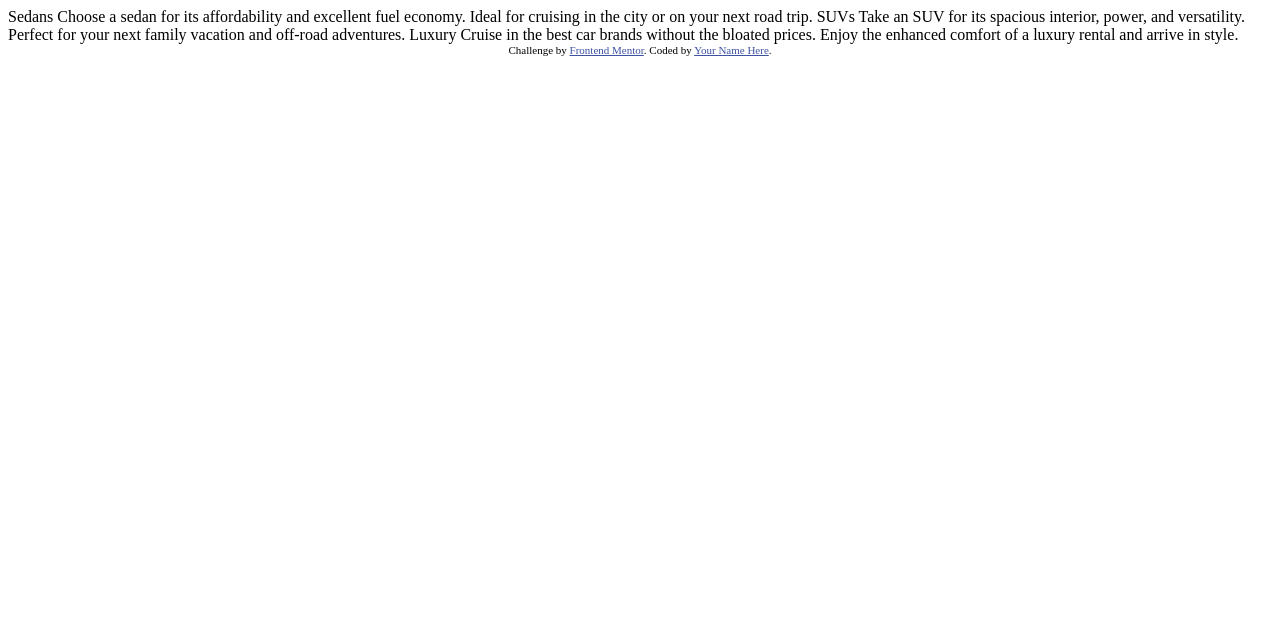
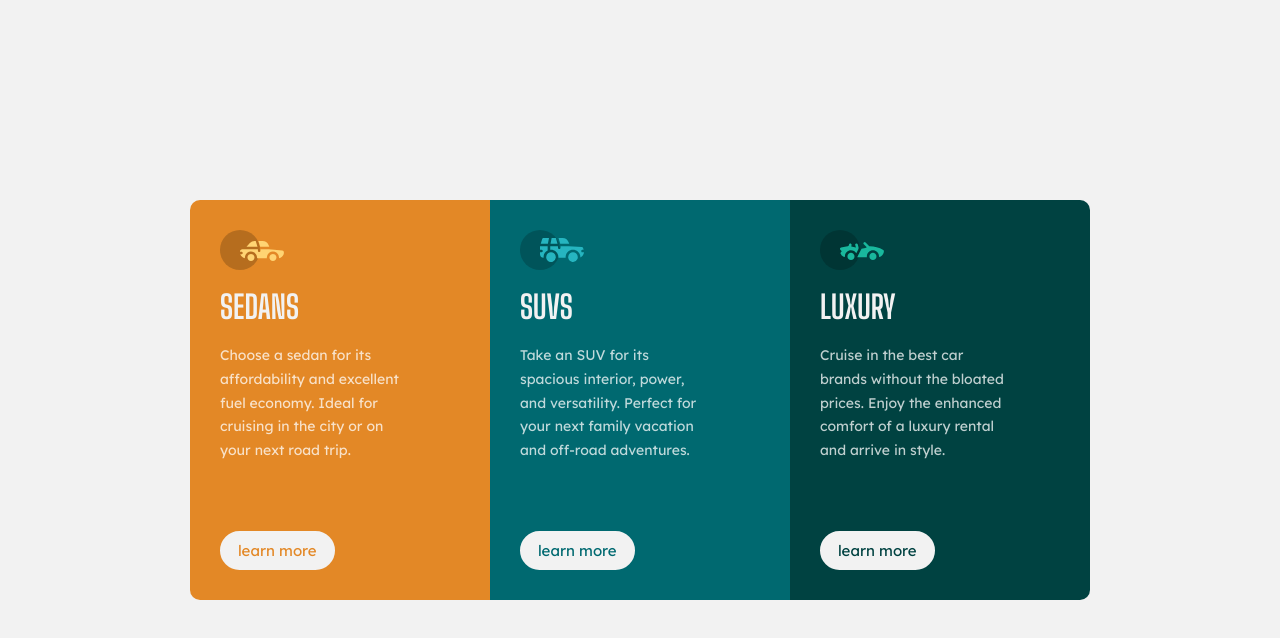
Before and after one commit to abdsydev/column-preview-card, a plain HTML site: page index.html in a window 1280 px wide. Drawn offline with Linux system fonts and the light colour scheme.

Commit message:
Project's CSS

```diff
--- a/assets/css/style.css
+++ b/assets/css/style.css
@@ -9,7 +9,6 @@
   src: url("../fonts/BigShouldersDisplay-VariableFont_wght.ttf");
   font-display: swap;
 }
-
 :root {
   --Bright-orange: hsl(31, 77%, 52%);
   --Dark-cyan: hsl(184, 100%, 22%);
@@ -17,16 +16,87 @@
   /* (paragraphs) */
   --Transparent-white: hsla(0, 0%, 100%, 0.75);
   /* (background, headings, buttons) */
---Very-light-gray : hsl(0, 0%, 95%);
+  --Very-light-gray: hsl(0, 0%, 95%);
+  /* transition */
+  --function: 0.3s ease;
 }
-
 * {
   padding: 0;
   margin: 0;
   box-sizing: border-box;
 }
-
 body {
   font-size: 15px;
   font-family: "LexendDeca";
+  background-color: var(--Very-light-gray);
 }
+.container {
+  width: 100%;
+  height: 100dvh;
+  display: flex;
+  justify-content: center;
+  align-items: center;
+}
+/* preview-card */
+.preview-card {
+  display: grid;
+  grid-template-columns: repeat(3, minmax(250px, 300px));
+  grid-template-rows: 400px;
+  justify-content: center;
+  /* card */
+  .card {
+    display: flex;
+    justify-content: space-between;
+    align-items: flex-start;
+    flex-flow: column wrap;
+    gap: 25px;
+    padding: 30px;
+    & h2 {
+      font-family: "BigShouldersDisplay";
+      text-transform: uppercase;
+      color: var(--Very-light-gray);
+      font-size: 2rem;
+      margin-top: -50px;
+    }
+    & p {
+      color: var(--Transparent-white);
+      font-size: 14px;
+      padding-right: 50px;
+      line-height: 1.7;
+      margin-top: -50px;
+    }
+    & a {
+      text-decoration: none;
+      background-color: var(--Very-light-gray);
+      border: 2px solid var(--Very-light-gray);
+      padding: 0.5rem 1rem;
+      border-radius: 99px;
+      transition: color var(--function), background-color var(--function);
+      &:hover {
+        background-color: transparent;
+        color: var(--Very-light-gray);
+      }
+    }
+  }
+  .sedans {
+    background-color: var(--Bright-orange);
+    border-radius: 10px 0 0 10px;
+    & a {
+      color: var(--Bright-orange);
+    }
+  }
+  .suvs {
+    background-color: var(--Dark-cyan);
+    & a {
+      color: var(--Dark-cyan);
+    }
+  }
+  .luxury {
+    background-color: var(--Very-dark-cyan);
+    border-radius: 0 10px 10px 0;
+    & a {
+      color: var(--Very-dark-cyan);
+    }
+  }
+}
+/* end preview-card */
--- a/index.html
+++ b/index.html
@@ -1,36 +1,41 @@
 <!DOCTYPE html>
 <html lang="en">
   <head>
-  <meta charset="UTF-8">
-  <meta name="viewport" content="width=device-width, initial-scale=1.0"> <!-- displays site properly based on user's device -->
-
-  <link rel="icon" type="image/png" sizes="32x32" href="./images/favicon-32x32.png">
-
+    <meta charset="UTF-8" />
+    <meta name="viewport" content="width=device-width, initial-scale=1.0" />
+    <link rel="icon" type="image/png" sizes="32x32" href="./assets/images/favicon-32x32.png" />
     <title>Frontend Mentor | 3-column preview card component</title>
-
-  <!-- Feel free to remove these styles or customise in your own stylesheet 👍 -->
-  <style>
-    .attribution { font-size: 11px; text-align: center; }
-    .attribution a { color: hsl(228, 45%, 44%); }
-  </style>
+    <!-- css -->
+    <link rel="stylesheet" href="./assets/css/style.css" />
   </head>
   <body>
-
-  Sedans
-  Choose a sedan for its affordability and excellent fuel economy. Ideal for cruising in the city
-  or on your next road trip.
-
-  SUVs
-  Take an SUV for its spacious interior, power, and versatility. Perfect for your next family vacation
-  and off-road adventures.
-
-  Luxury
-  Cruise in the best car brands without the bloated prices. Enjoy the enhanced comfort of a luxury
-  rental and arrive in style.
-
-  <div class="attribution">
-    Challenge by <a href="https://www.frontendmentor.io?ref=challenge" target="_blank">Frontend Mentor</a>.
-    Coded by <a href="#">Your Name Here</a>.
+    <div class="container">
+      <div class="preview-card">
+        <!-- card -->
+        <div class="card sedans">
+          <img src="./assets/images/icon-sedans.svg" alt="icon-sedans" />
+          <h2>sedans</h2>
+          <p>Choose a sedan for its affordability and excellent fuel economy. Ideal for cruising in the city or on your next road trip.</p>
+          <a href="#">learn more</a>
+        </div>
+        <!-- end card -->
+        <!-- card -->
+        <div class="card suvs">
+          <img src="./assets/images/icon-suvs.svg" alt="icon-suvs" />
+          <h2>SUVs</h2>
+          <p>Take an SUV for its spacious interior, power, and versatility. Perfect for your next family vacation and off-road adventures.</p>
+          <a href="#">learn more</a>
+        </div>
+        <!-- end card -->
+        <!-- card -->
+        <div class="card luxury">
+          <img src="./assets/images/icon-luxury.svg" alt="icon-luxury" />
+          <h2>Luxury</h2>
+          <p>Cruise in the best car brands without the bloated prices. Enjoy the enhanced comfort of a luxury rental and arrive in style.</p>
+          <a href="#">learn more</a>
+        </div>
+        <!-- end card -->
+      </div>
     </div>
   </body>
 </html>
```
Lines whose indentation alone changed are shown as unchanged.
